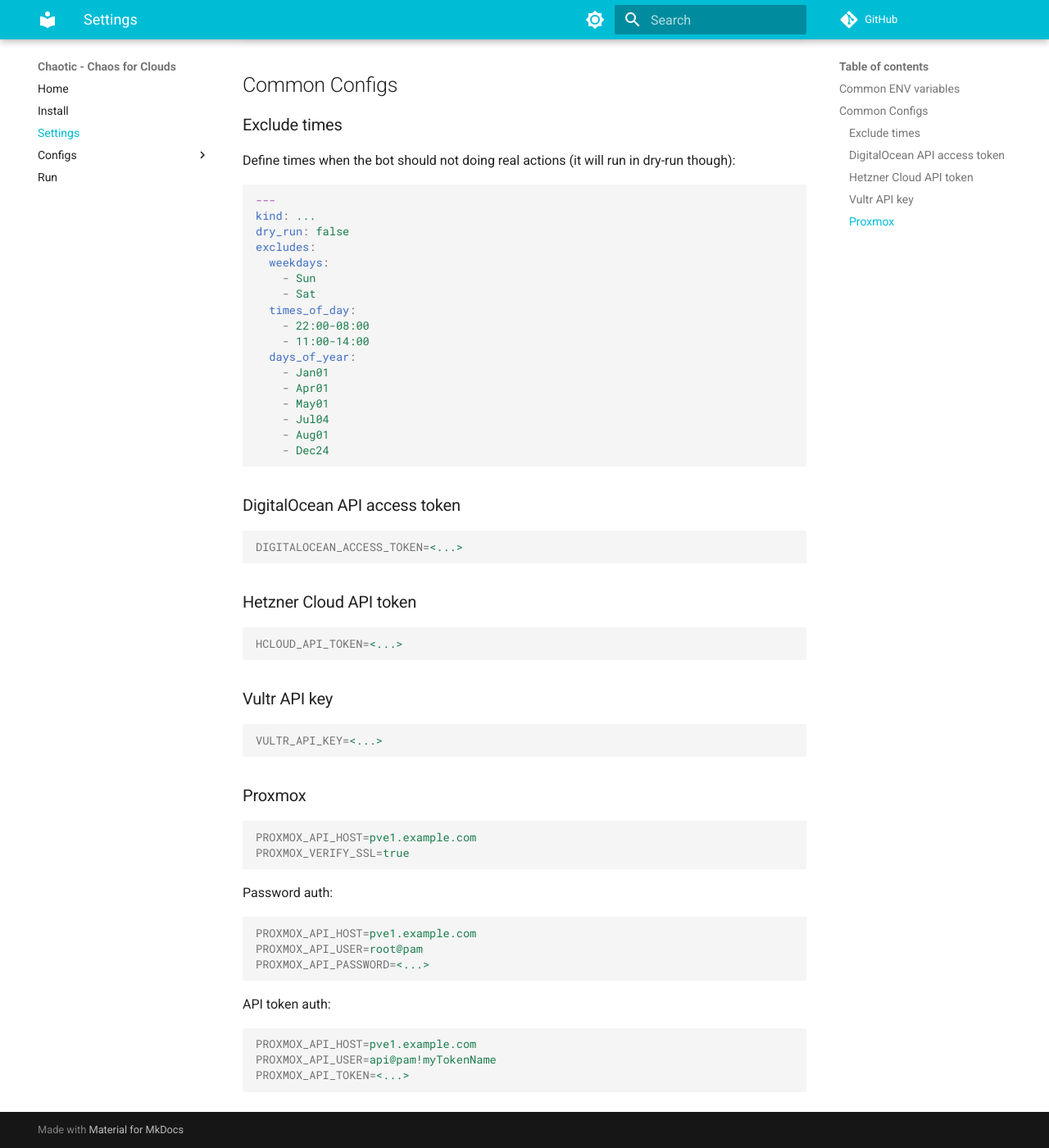
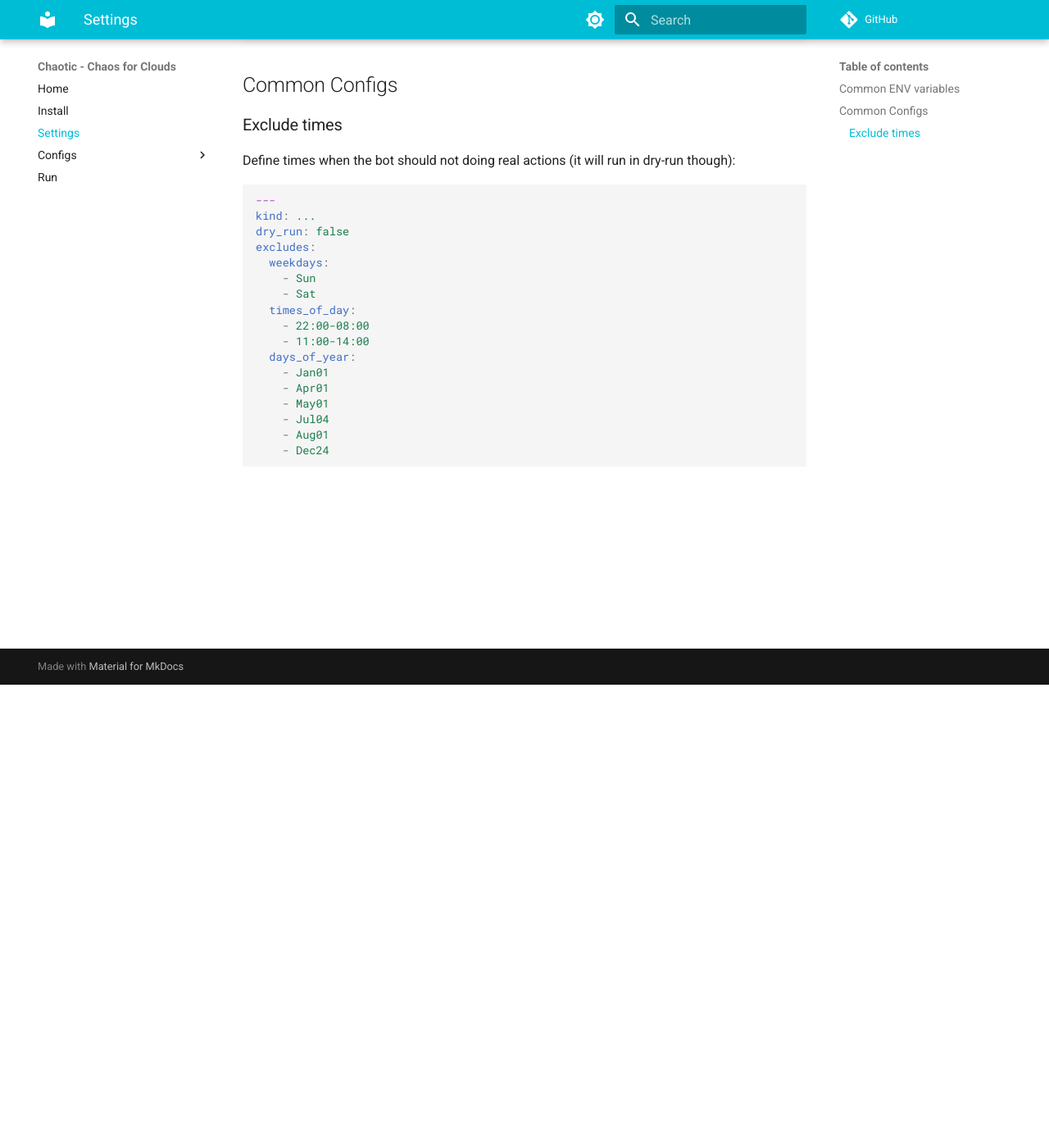
Before and after one commit to ngine-io/chaotic, an MkDocs documentation site: the page built from docs/settings.md, in a window 1280 px wide and 1400 px high, scrolled down 565 px. Shown: the whole window at 82% size. Built offline with MkDocs 1.6.1 and Material for MkDocs 9.7.7, drawn with Linux system fonts in a browser that asks for light colours; comment, search, counter and statistics services are not loaded.

Commit message:
docs: remove leftofters

````diff
--- a/docs/settings.md
+++ b/docs/settings.md
@@ -50,44 +50,3 @@
     - Dec24
 
 ```
-
-### DigitalOcean API access token
-
-```ini
-DIGITALOCEAN_ACCESS_TOKEN=<...>
-```
-
-### Hetzner Cloud API token
-
-```ini
-HCLOUD_API_TOKEN=<...>
-```
-
-### Vultr API key
-
-```ini
-VULTR_API_KEY=<...>
-```
-
-### Proxmox
-
-```ini
-PROXMOX_API_HOST=pve1.example.com
-PROXMOX_VERIFY_SSL=true
-```
-
-Password auth:
-
-```ini
-PROXMOX_API_HOST=pve1.example.com
-PROXMOX_API_USER=root@pam
-PROXMOX_API_PASSWORD=<...>
-```
-
-API token auth:
-
-```ini
-PROXMOX_API_HOST=pve1.example.com
-PROXMOX_API_USER=api@pam!myTokenName
-PROXMOX_API_TOKEN=<...>
-```
````
